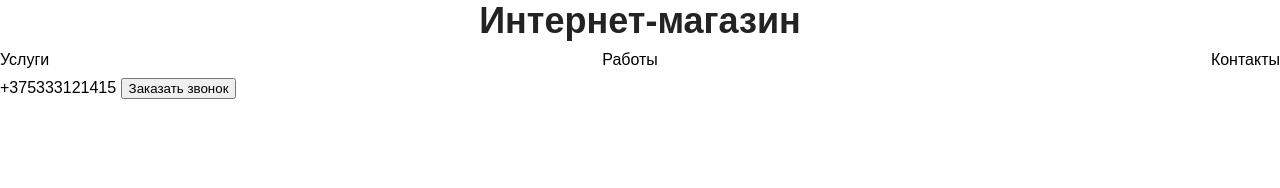
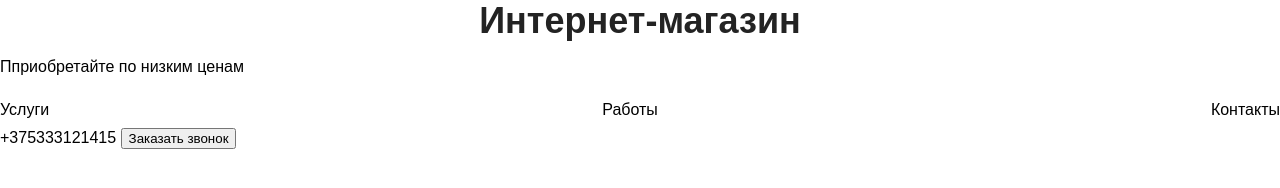
Before and after one commit to ArtyrApanovich/special-app, a plain HTML site: page index.html in a window 1280 px wide. Drawn offline with Linux system fonts and the light colour scheme.

Commit message:
added phrase

```diff
--- a/index.html
+++ b/index.html
@@ -12,6 +12,7 @@
 <body>
     <header>
         <h1> Интернет-магазин</h1>
+        <p>Пприобретайте по низким ценам</p>
         <nav>
             <a href="#services">Услуги</a>
             <a href="#portfolio">Работы</a>
```
